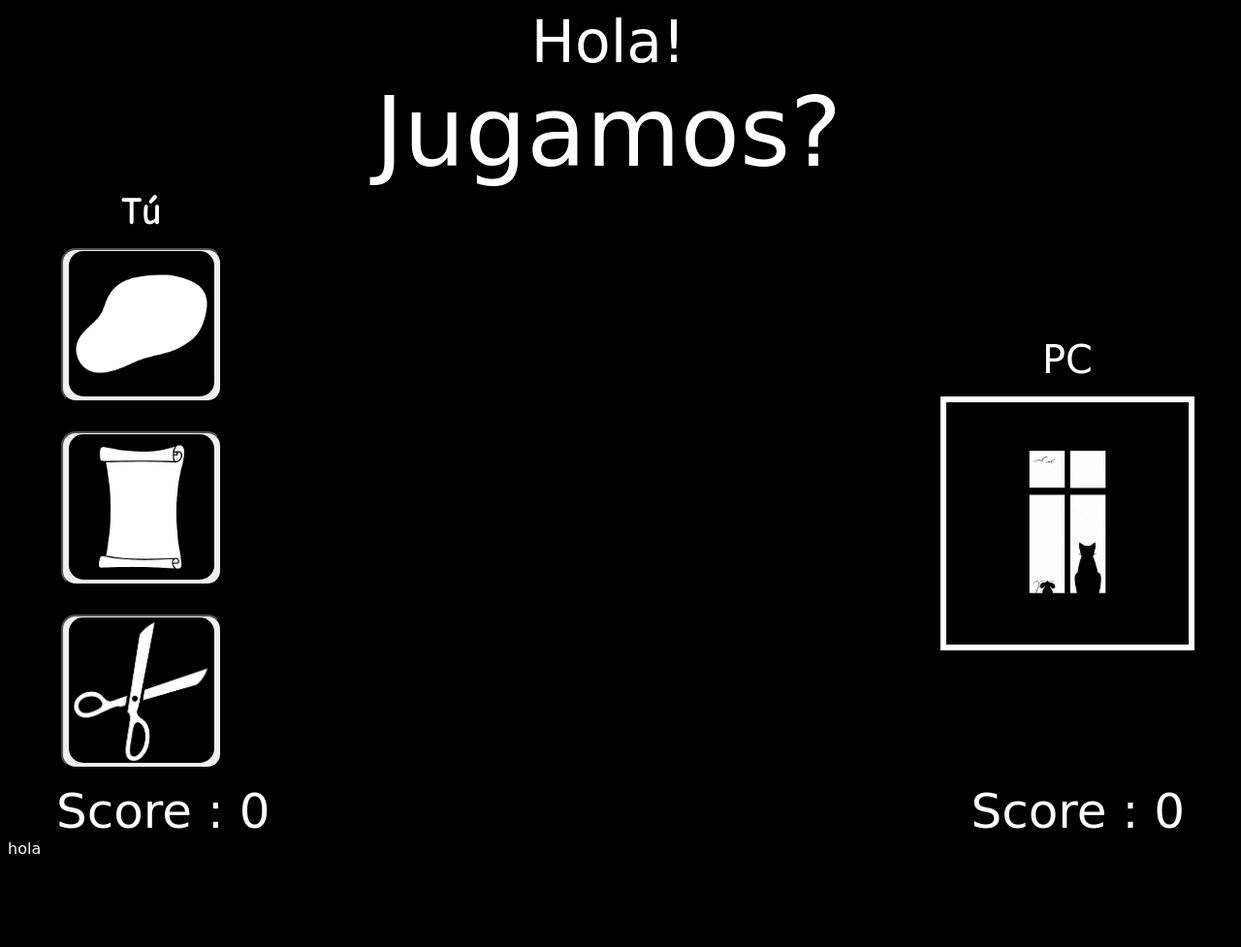
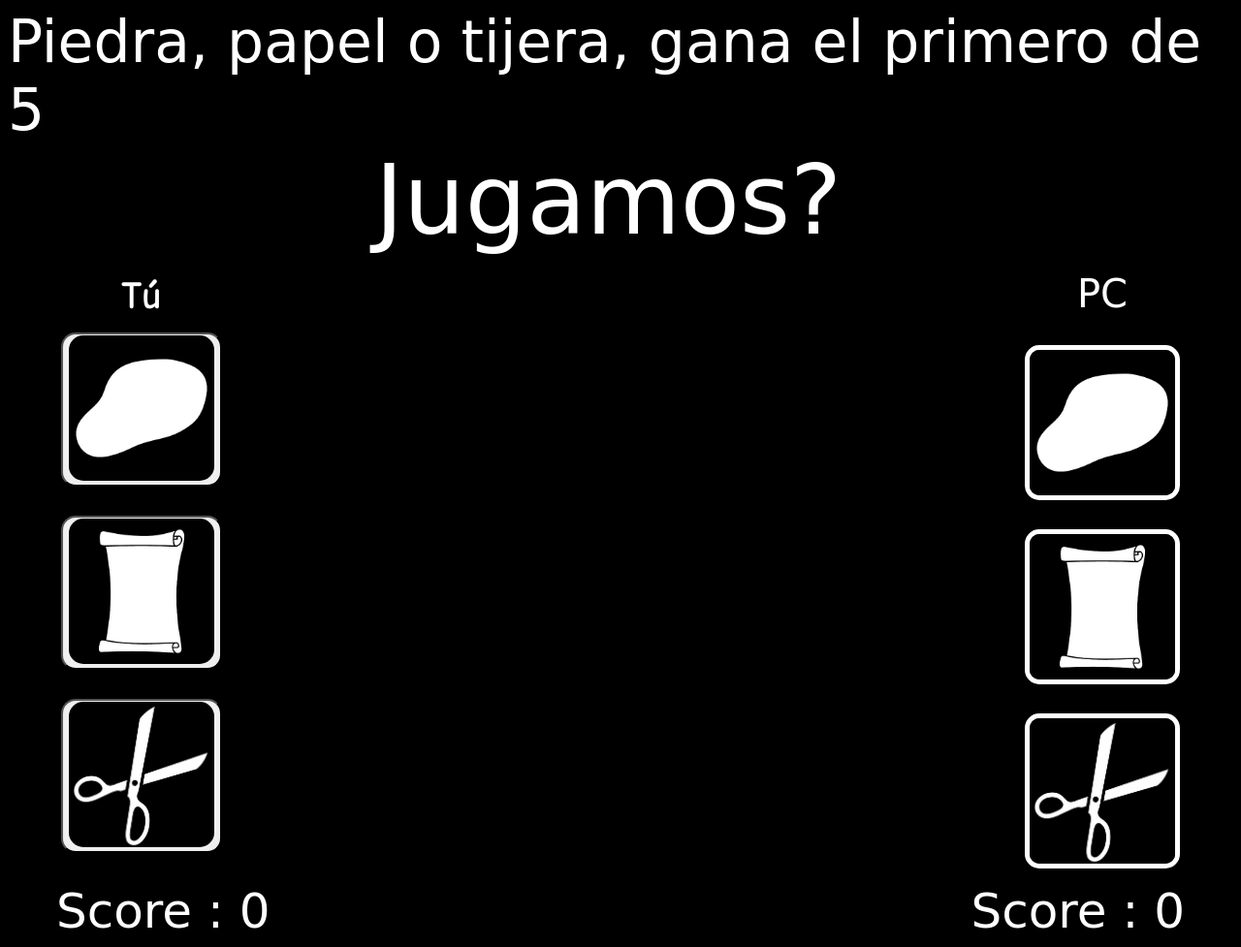
Before and after one commit to Diegoo11/rock_paper_scissors, a plain HTML site: page index.html in a window 1280 px wide. Shown: the whole page at 97% size. Before the commit the page ends 893 px from the top, so only its background shows below. Drawn offline with Linux system fonts and the light colour scheme; a web font is replaced by a local one.

Commit message:
piedra pael o tijera sin bugs

```diff
--- a/index.html
+++ b/index.html
@@ -18,7 +18,7 @@
     <div id="titulos">
 
         <div class="titulo_1">
-            Hola!
+            Piedra, papel o tijera, gana el primero de 5
         </div>
 
         <div class="titulo_2">
@@ -32,29 +32,33 @@
                 Tú
             </div>
 
-            <button class="botones">
-                <img src="files/img/rock.png" alt="piedra" class="left" id="piedra">
+            <button class="botones" id="piedra">
+                <img src="files/img/rock.png" alt="piedra" class="left" >
             </button>
 
-            <button class="botones">
-                <img src="files/img/paper.png" alt="papel" class="left" id="papel">
+            <button class="botones" id="papel">
+                <img src="files/img/paper.png" alt="papel" class="left" >
             </button>
 
-            <button class="botones">
-                <img src="files/img/sisors.jpg" alt="tijeras" class="left" id="tijera">
+            <button class="botones" id="tijera">
+                <img src="files/img/sisors.jpg" alt="tijeras" class="left">
             </button>
         </div>
 
         <div id="winer">
             <div id="edit_1"></div>
             <div id="edit_2"></div>
+            <div id="edit_3"></div>
         </div>
 
         <div class="informacion_2">
             <div class="persona_2">
                 PC
             </div>
-            <img src="files/img/pc.jpg" alt="pc" id="pc">
+            <img src="files/img/rock.png" alt="piedra" class="right rock" >
+            <img src="files/img/paper.png" alt="papel" class="right paper" >
+            <img src="files/img/sisors.jpg" alt="tijeras" class="right sisors" >
+
         </div>
 
     </div>
@@ -70,4 +74,3 @@
 </body>
 <script src="files/script.js"></script>
 </html>
-hola
```
